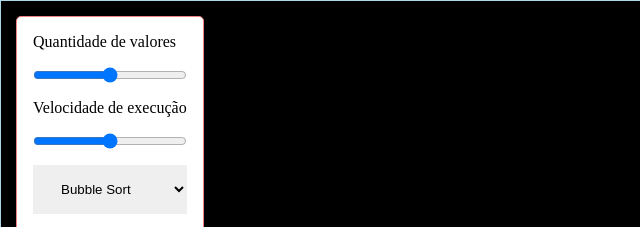
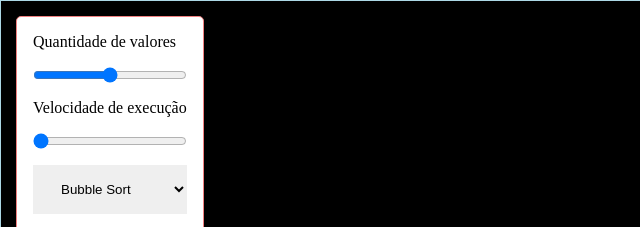
Before and after one commit to PauloUbirajara/sort-visualizer, a plain HTML site: page index.html in a window 1280 px wide. Shown: the top 227 px of the page, 0-640 px from the left. Drawn offline with Linux system fonts and the light colour scheme.

Commit message:
Ajustar velocidade para valor mínimo

```diff
--- a/index.html
+++ b/index.html
@@ -22,7 +22,7 @@
 				<input type="range" name="quantity" id="quantity" min="2" max="50" required />
 
 				<label for="speed">Velocidade de execução</label>
-				<input type="range" name="speed" id="speed" min="50" max="1000" required />
+				<input type="range" name="speed" id="speed" value="50" min="50" max="1000" required />
 
 				<select name="algorithm" id="algorithm" required></select>
 
```
